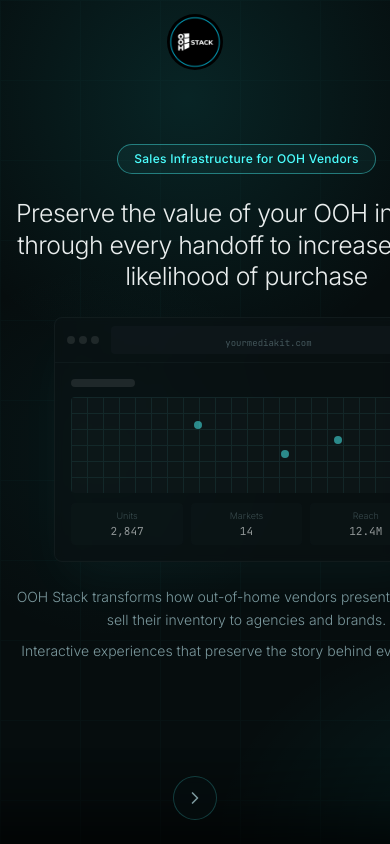
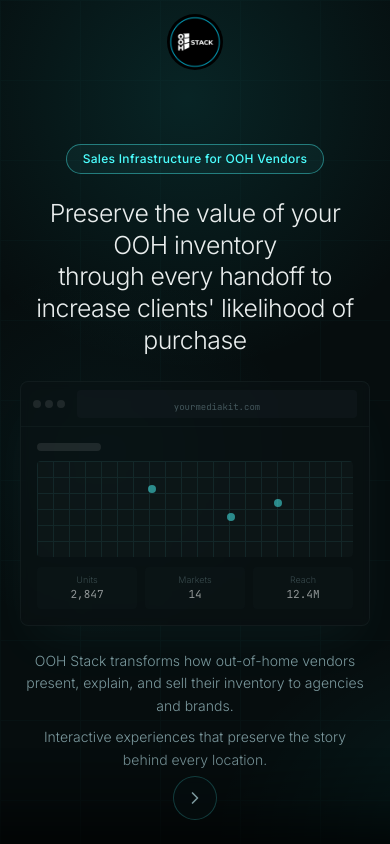
Before and after one commit to OOHStack/Client-Presentation, a Next.js app: page /deck in a window 390 px wide. Built offline with nearby package versions, Linux system fonts and the light colour scheme; no server answers.

Commit message:
Update Slide0Intro and SlideContainer components for improved layout and responsiveness

```diff
--- a/src/components/deck/slide-container.tsx
+++ b/src/components/deck/slide-container.tsx
@@ -18,7 +18,7 @@
       exit="exit"
       className={`absolute inset-0 h-[100dvh] w-full overflow-hidden ${className}`}
     >
-      <div className="relative flex h-full w-full flex-col items-center justify-start overflow-y-auto px-4 pb-24 pt-20 sm:px-8 sm:pb-24 sm:pt-16 md:justify-center md:px-14 md:pt-12 lg:px-20 lg:pb-24">
+      <div className="relative flex h-full w-full flex-col items-center justify-start overflow-x-hidden overflow-y-auto px-4 pb-24 pt-20 sm:px-8 sm:pb-24 sm:pt-16 md:justify-center md:px-14 md:pt-12 lg:px-20 lg:pb-24">
         {children}
       </div>
     </motion.div>
--- a/src/components/slides/slide-0-intro.tsx
+++ b/src/components/slides/slide-0-intro.tsx
@@ -84,7 +84,7 @@
 export function Slide0Intro() {
   return (
     <SlideContainer>
-      <div className="mx-auto flex max-w-3xl flex-col items-center pt-16 text-center sm:pt-20">
+      <div className="mx-auto flex w-full max-w-3xl flex-col items-center px-1 pt-16 text-center sm:px-0 sm:pt-20">
         {/* Badge pill */}
         <motion.div
           variants={fadeUp}
@@ -109,7 +109,7 @@
             letterSpacing: "-0.02em",
           }}
         >
-          <span className="whitespace-nowrap">Preserve the value of your OOH inventory</span>
+          <span className="sm:whitespace-nowrap">Preserve the value of your OOH inventory</span>
           <br />
           through every handoff to increase clients&apos; likelihood of purchase
         </motion.h1>
```
